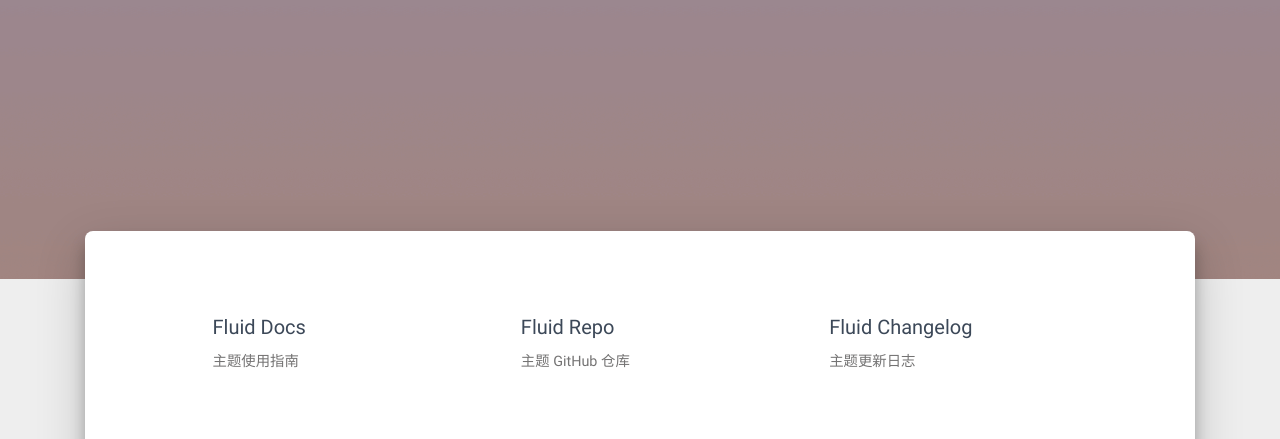
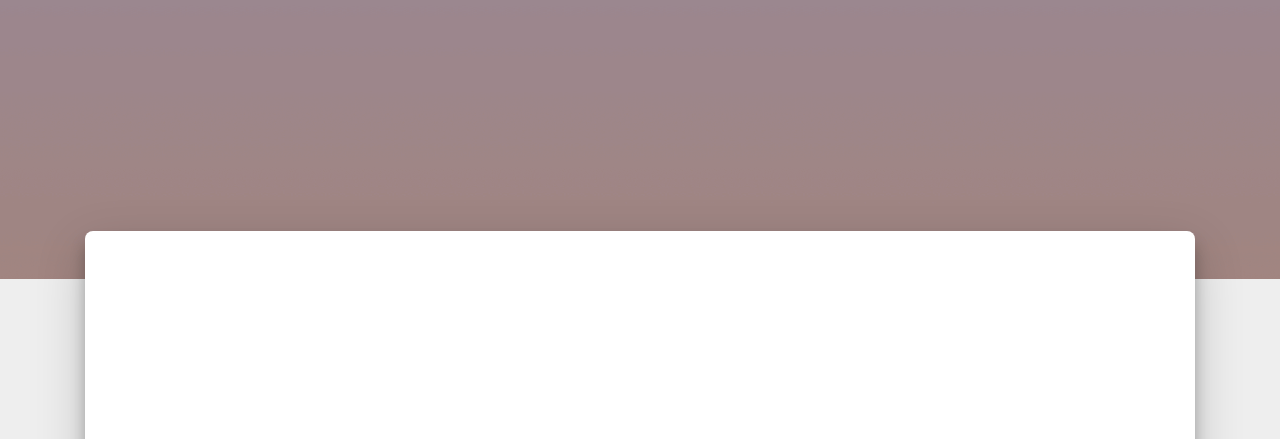
Before and after one commit to Selif-Discipline/Self-Discipline.github.io, a plain HTML site: page links/index.html in a window 1280 px wide. Shown: the part 361-800 px from the top of the page. Drawn offline with Linux system fonts and the light colour scheme; some packages are replaced by stand-ins of ours; a script that the page names is missing; a small style sheet from the web is missing.

Commit message:
Site updated: 2020-02-02 01:37:33

```diff
--- a/links/index.html
+++ b/links/index.html
@@ -142,34 +142,13 @@
       <div class="card-body">
 
 
-        <a href="https://fluid-dev.github.io/hexo-fluid-docs/" target="_blank" rel="noopener">
-          <h5 class="card-title link-card-title">Fluid Docs</h5>
-          <p class="card-text link-card-text">主题使用指南</p>
-        </a>
-      </div>
-    </div>
+    <div class="card link-card col-lg-4 col-md-6 col-sm-12">
+      <div class="card-body">
+
 
     <div class="card link-card col-lg-4 col-md-6 col-sm-12">
       <div class="card-body">
 
-
-        <a href="https://github.com/fluid-dev/hexo-theme-fluid" target="_blank" rel="noopener">
-          <h5 class="card-title link-card-title">Fluid Repo</h5>
-          <p class="card-text link-card-text">主题 GitHub 仓库</p>
-        </a>
-      </div>
-    </div>
-
-    <div class="card link-card col-lg-4 col-md-6 col-sm-12">
-      <div class="card-body">
-
-
-        <a href="https://github.com/fluid-dev/hexo-theme-fluid/blob/master/Changelog.md" target="_blank" rel="noopener">
-          <h5 class="card-title link-card-title">Fluid Changelog</h5>
-          <p class="card-text link-card-text">主题更新日志</p>
-        </a>
-      </div>
-    </div>
 
 </div>
 
```
